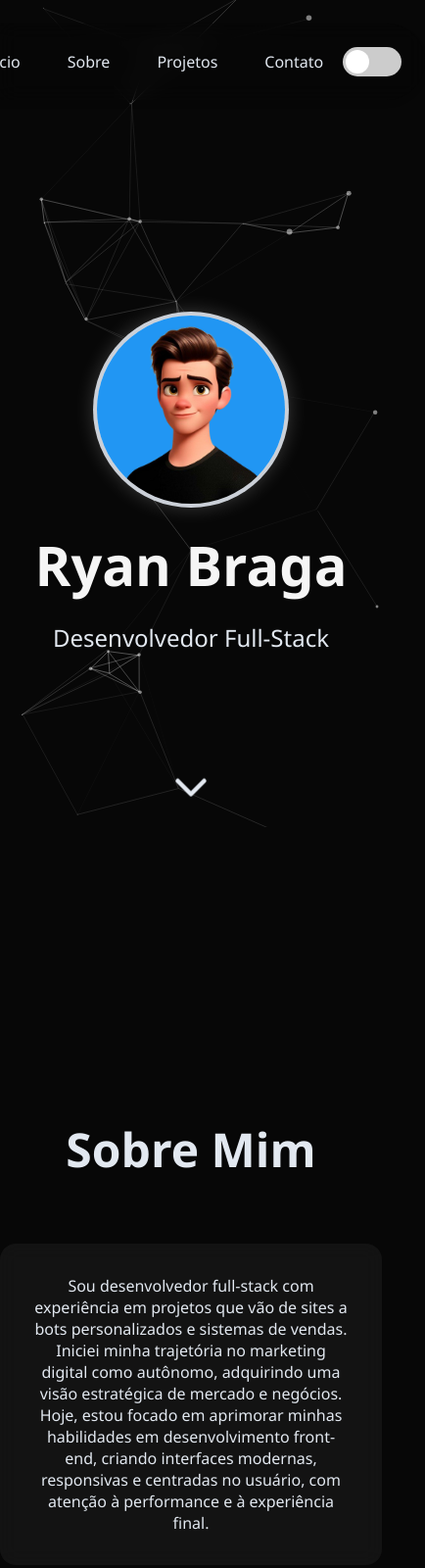
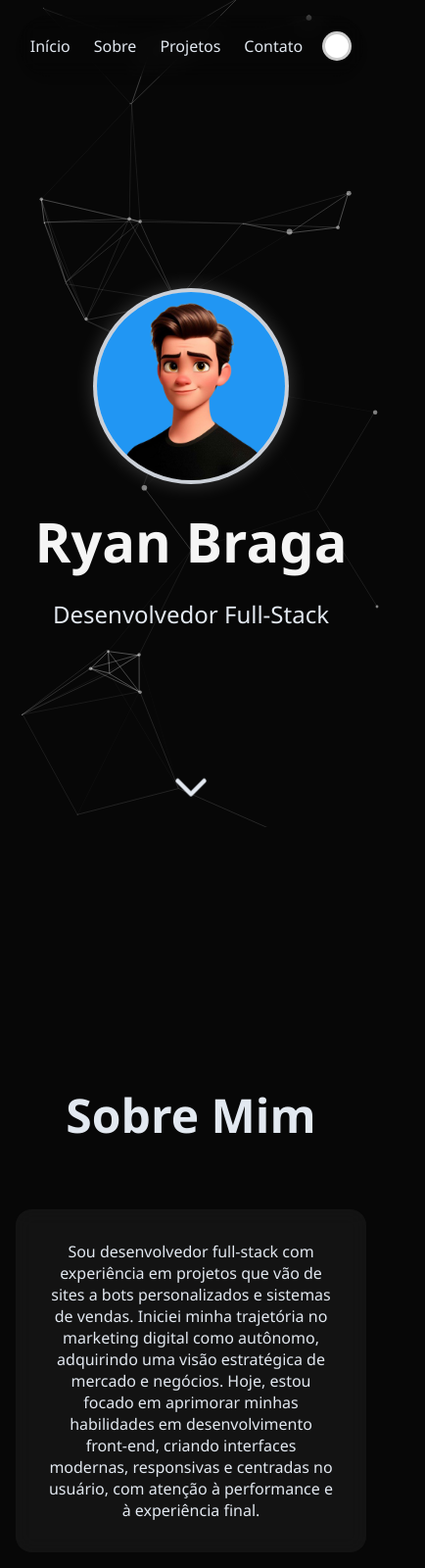
Before and after one commit to ryanbragaa/portfolio, a website: page index.html in a window 390 px wide. Shown: the top 1600 px of the page at 98% size, 434 px wide, since content can reach past the window. Drawn offline with nearby package versions, Linux system fonts and the light colour scheme.

Commit message:
fix: refactor header structure and improve navigation styles for better layout and consistency

```diff
--- a/index.html
+++ b/index.html
@@ -16,7 +16,7 @@
   </head>
 
   <body>
-    <div class="espaco">
+    <header class="header">
       <nav class="navegacao">
         <ul class="menu">
           <li>
@@ -43,7 +43,7 @@
             <ion-icon name="list-outline"></ion-icon>
         </button> -->
       </nav>
-    </div>
+    </header>
 
     <!-- <div id="mobile_menu">
         <ul id="mobile_nav_list" class="menu">
--- a/src/styles/navegacao.css
+++ b/src/styles/navegacao.css
@@ -2,15 +2,15 @@
     display: flex;
     justify-content: center;
     align-items: center;
-    padding: 1.5rem;
+    padding: 1rem 1.5rem;
     background: var(--vidro);
     backdrop-filter: blur(10px);
     border-radius: calc(infinity * 1px);
     box-shadow: 0 4px 6px -1px rgb(0 0 0 / 0.1), 0 2px 4px -2px rgb(0 0 0 / 0.1);
 }
 
-.espaco {
-    padding-top: 24px;
+.header {
+    padding-top: 1rem;
     position: sticky;
     top: 0;
     z-index: 100;
@@ -50,7 +50,7 @@
 }
 
 #switch {
-margin-left: 20px;
+  margin-left: 20px;
   width: 60px;
   height: 30px;
   background: #ccc;
@@ -90,6 +90,16 @@ body.dark #switch button {
   transform: translateX(30px);
 }
 
-#sobre, #projetos, #contatos {
-    scroll-margin-top: 30px;
+
+
+
+@media screen and (max-width: 799px) {
+    .navegacao {
+        width: 90%;
+    }
+
+    .menu {
+      gap: 1.5rem;
+
+    }
 }
--- a/src/styles/projetos.css
+++ b/src/styles/projetos.css
@@ -26,7 +26,7 @@
 .projetos-titulo {
     text-align: center;
     font-size: 2.5rem;
-    margin-bottom: 50px;
+    margin-bottom: 1.5rem;
 }
 
 .projetos-card:hover {
@@ -45,6 +45,7 @@
     padding: 1.5rem;
     display: flex;
     flex-direction: column;
+    gap: 1rem;
 }
 
 .paragrafo-projetos {
--- a/src/styles/sobre.css
+++ b/src/styles/sobre.css
@@ -5,7 +5,6 @@
     flex-direction: column;
     justify-content: center;
     gap: 4rem;
-    width: 100%;
 }
 
 .sobre-titulo {
@@ -19,7 +18,7 @@
     max-width: 800px;
     margin: 0 auto;
     border-radius: 16px;
-    /* border: 1px solid var(--vidro); */
+
     backdrop-filter: blur(10px);
     background: var(--vidroDois);
 }
@@ -28,7 +27,6 @@
     color: var(--textColor);
     text-align: center;
     font-size: 1.5rem;
-    overflow: hidden;
 }
 
 .logos {
@@ -78,9 +76,12 @@
 
 
 @media screen and (max-width: 799px) {
-
     .sobre-paragrafo {
         font-size: 1rem;
+    }
+
+    .sobre-caixa {
+        margin: 0 1rem;
     }
 
     .logos img {
```
Also changed, not shown: src/styles/cabecalho.css (line endings or trailing spaces).
